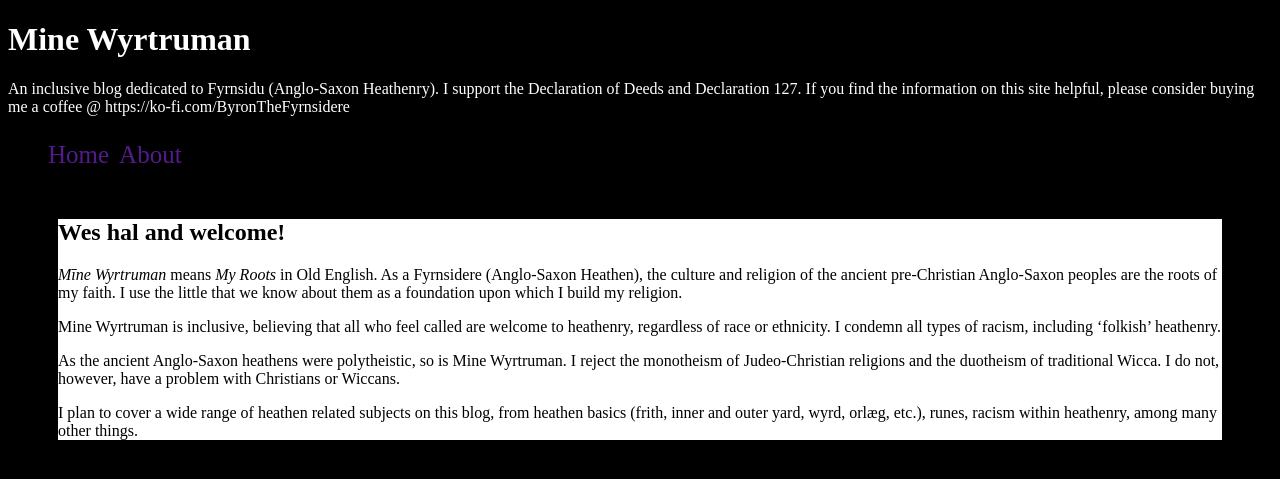
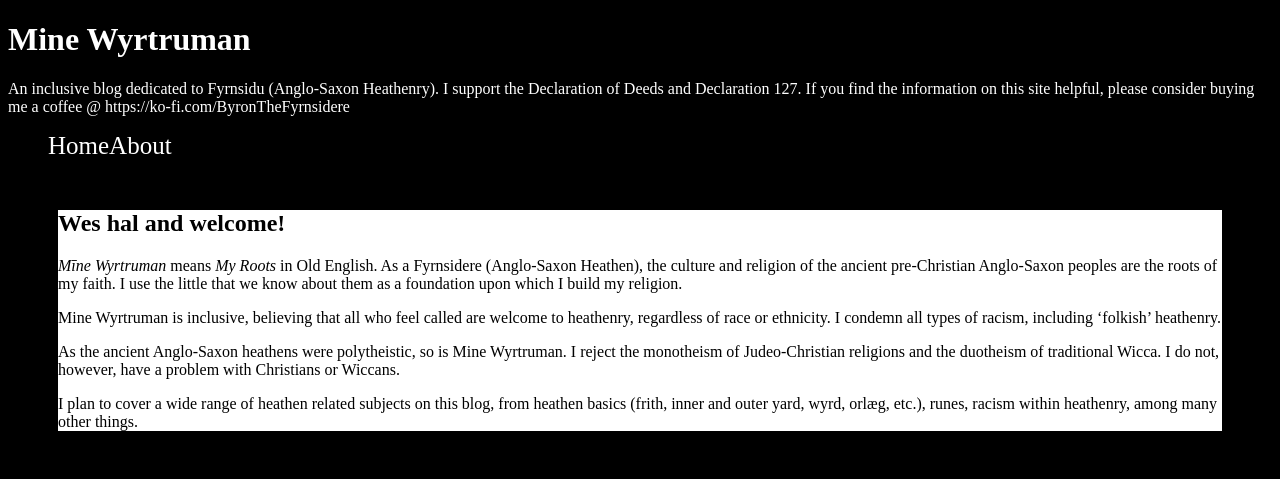
Before and after one commit to byronpendason/byronpendason.github.io, a Jekyll site: the page built from index.md, in a window 1280 px wide. Shown: the top 479 px of the page. Built offline with Jekyll 4.4.1, drawn with Linux system fonts in a browser that asks for light colours; our own code applies the rules of GitHub Pages for plain Markdown files.

Commit message:
Update default.html

```diff
--- a/_layouts/default.html
+++ b/_layouts/default.html
@@ -11,15 +11,16 @@
       nav ul {
         display: flex;
         list-style: none;
-        background-color: black;
+      }
+      nav ul li {
+        margin-right: 10px
         color: white;
         font-size: 25px;
       }
-      nav ul li {
-        margin-right: 10px
-      }
       nav ul li a {
         text-decoration: none;
+        color: white;
+        font-size: 25px;
       }
       nav ul li a:hover {
         text-decoration: underline;
```
